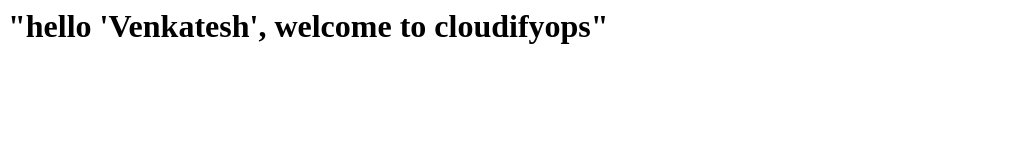
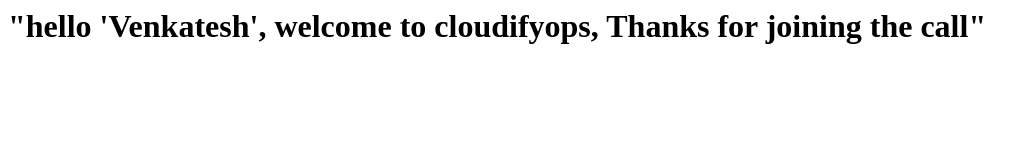
Before and after one commit to pashaimran/sample-app, a plain HTML site: page index.html in a window 1280 px wide. Shown: the whole page, without its empty margins (0-1035 px from the left). Drawn offline with Linux system fonts and the light colour scheme.

Commit message:
Update index.html

```diff
--- a/index.html
+++ b/index.html
@@ -1 +1 @@
-<h1>"hello 'Venkatesh', welcome to cloudifyops"<h1>
+<h1>"hello 'Venkatesh', welcome to cloudifyops, Thanks for joining the call"<h1>
```
